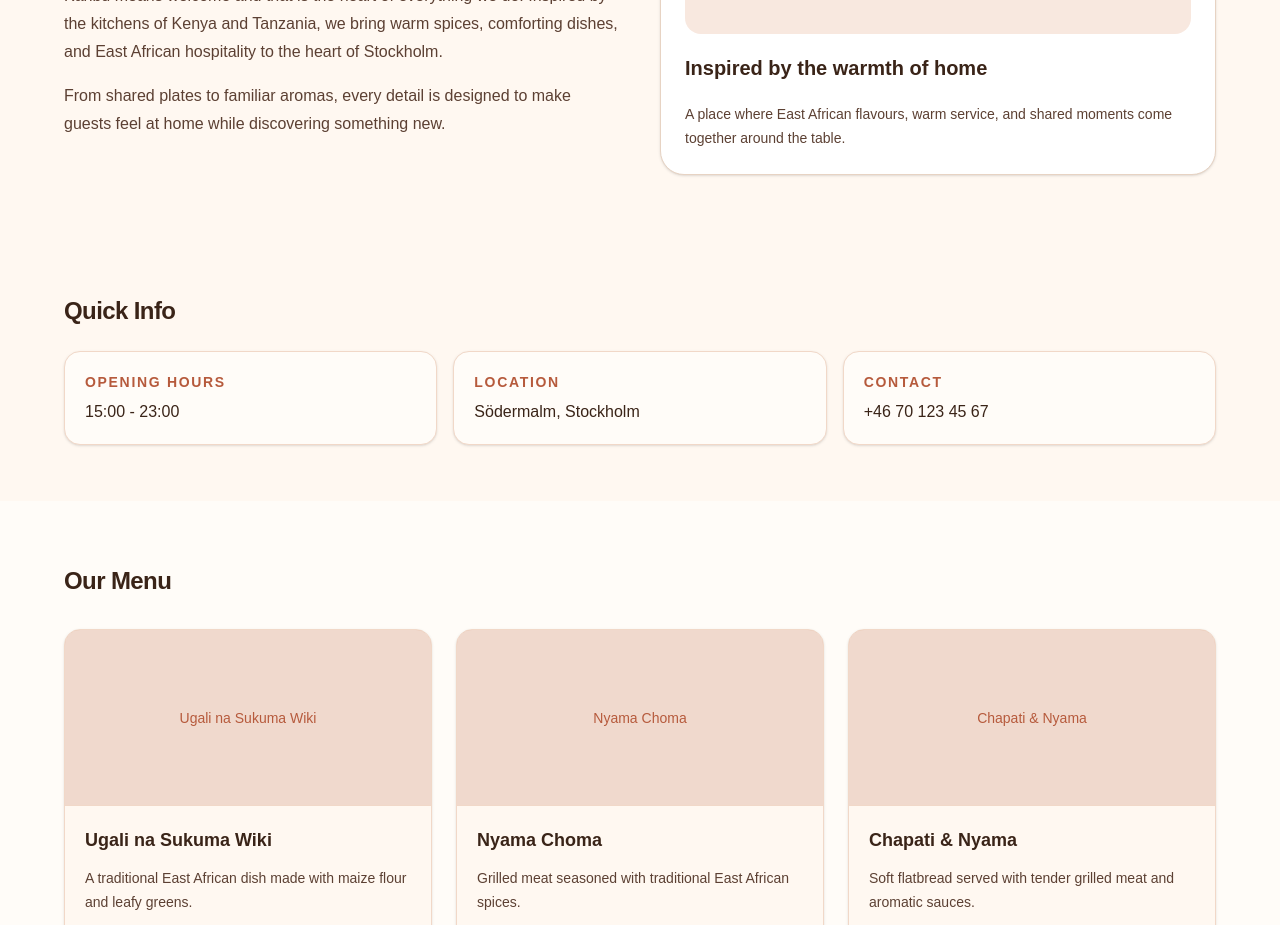
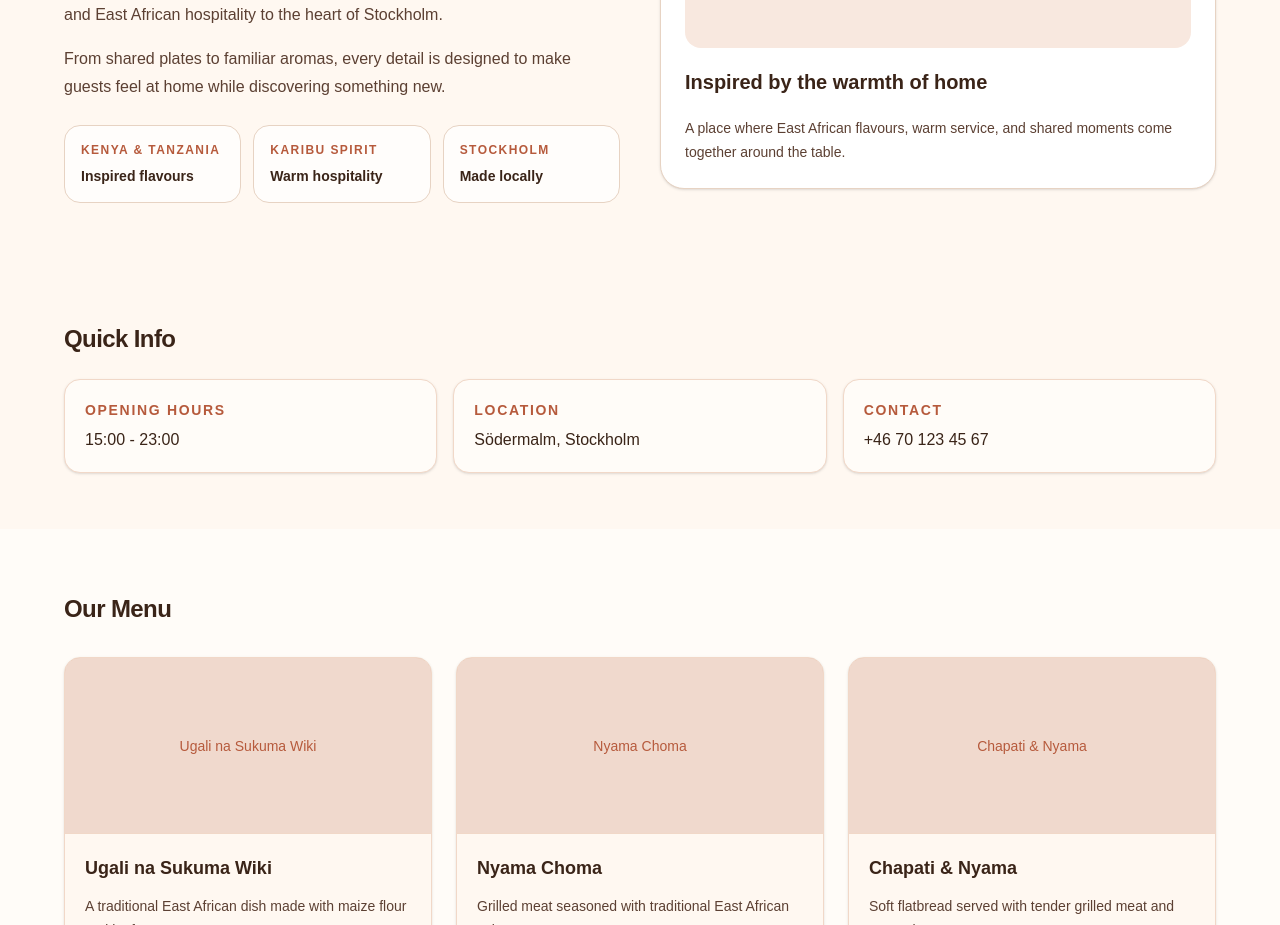
Before and after one commit to Brianosumba/restaurant-booking-app, a Next.js app: page / in a window 1280 px wide. Shown: the part 1100-2025 px from the top of the page. Built offline with nearby package versions, Linux system fonts and the light colour scheme.

Commit message:
polish about section with highlights and story card

```diff
--- a/src/app/components/AboutSection.tsx
+++ b/src/app/components/AboutSection.tsx
@@ -20,7 +20,37 @@ export default function AboutSection() {
               From shared plates to familiar aromas, every detail is designed to
               make guests feel at home while discovering something new.
             </p>
+
+            <div className="mt-6 grid gap-3 sm:grid-cols-3">
+              <div className="rounded-2xl border border-[#E7D3C3] bg-white/70 p-4">
+                <p className="text-xs font-semibold uppercase tracking-[0.12em] text-[#B65A3C]">
+                  Kenya & Tanzania
+                </p>
+                <p className="mt-2 text-sm font-semibold text-[#3A2418]">
+                  Inspired flavours
+                </p>
+              </div>
+
+              <div className="rounded-2xl border border-[#E7D3C3] bg-white/70 p-4">
+                <p className="text-xs font-semibold uppercase tracking-[0.12em] text-[#B65A3C]">
+                  Karibu spirit
+                </p>
+                <p className="mt-2 text-sm font-semibold text-[#3A2418]">
+                  Warm hospitality
+                </p>
+              </div>
+
+              <div className="rounded-2xl border border-[#E7D3C3] bg-white/70 p-4">
+                <p className="text-xs font-semibold uppercase tracking-[0.12em] text-[#B65A3C]">
+                  Stockholm
+                </p>
+                <p className="mt-2 text-sm font-semibold text-[#3A2418]">
+                  Made locally
+                </p>
+              </div>
+            </div>
           </div>
+
           <div className="space-y-5 rounded-3xl border border-[#E7D3C3] bg-white p-6 shadow-sm">
             <div className="flex h-48 items-center justify-center rounded-2xl bg-[#D98C5F]/20">
               <p className="text-sm font-semibold text-[#B65A3C]">
```
